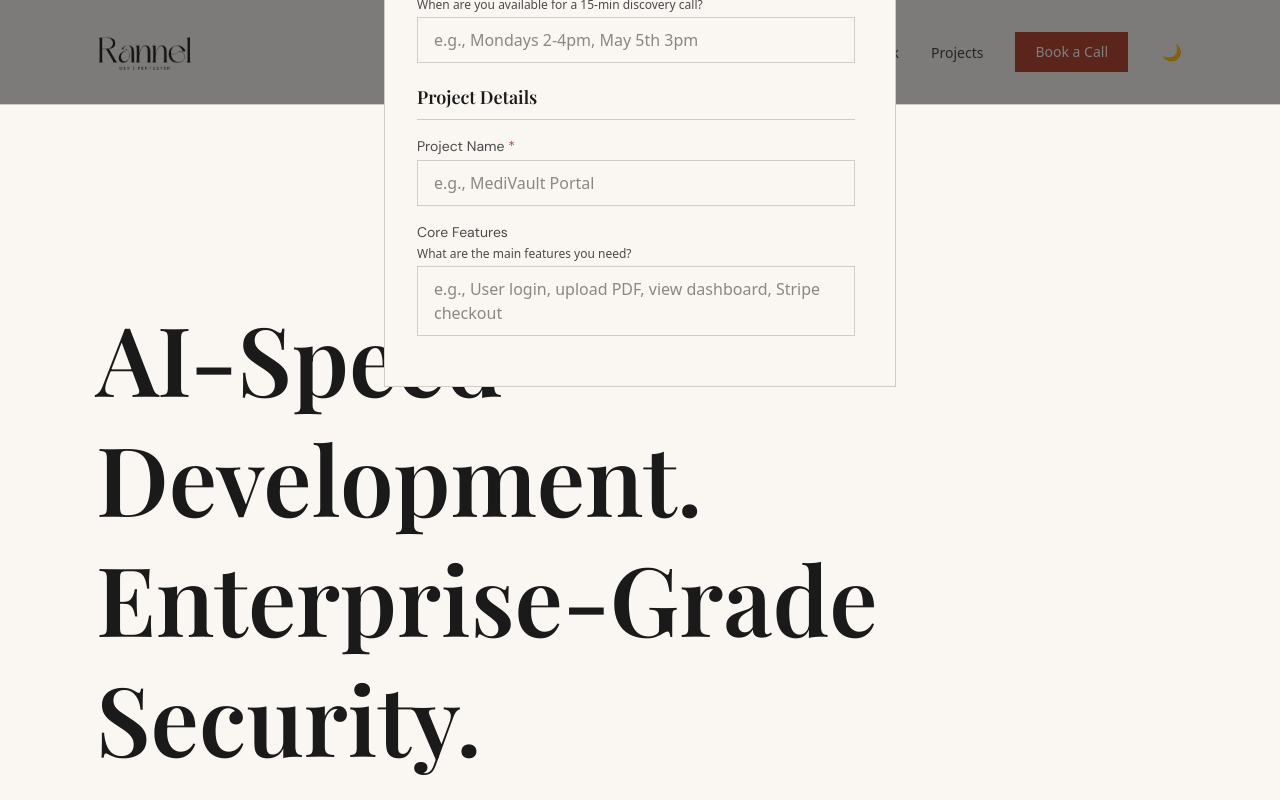
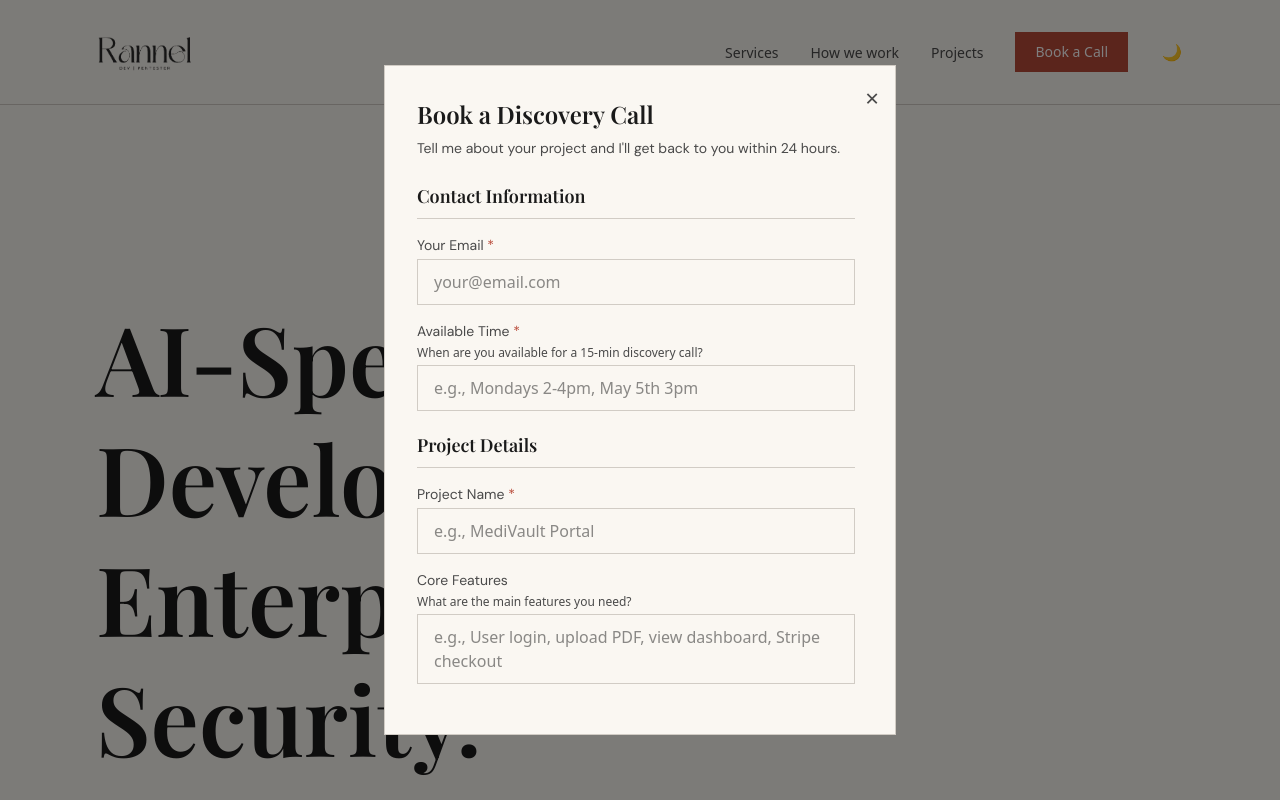
Before and after one commit to Ranga428/RannelPortfolio, a Next.js app in the folder rannel-portfolio/: page / in a window 1280 px wide. Both pictures are taken after a click on the button "Book a Call". Shown: the top 800 px of the page. Built offline with nearby package versions, Linux system fonts and the light colour scheme; a web font is replaced by a local one.

Commit message:
Fix BookCallModal: use ModalContext for single modal state, fix z-index and rendering issues

```diff
--- a/rannel-portfolio/app/layout.tsx
+++ b/rannel-portfolio/app/layout.tsx
@@ -2,6 +2,8 @@ import type { Metadata } from "next";
 import { Playfair_Display, DM_Sans, JetBrains_Mono } from "next/font/google";
 import "./globals.css";
 import ThemeProviderWrapper from "./ThemeProviderWrapper";
+import { ModalProvider } from "@/components/ModalContext";
+import BookCallModalWrapper from "@/components/BookCallModalWrapper";
 
 const playfair = Playfair_Display({ subsets: ["latin"], variable: "--font-serif" });
 const dmSans = DM_Sans({ subsets: ["latin"], variable: "--font-sans" });
@@ -51,7 +53,10 @@ export default function RootLayout({
       </head>
       <body className={`${playfair.variable} ${dmSans.variable} ${jetbrainsMono.variable} antialiased`}>
         <ThemeProviderWrapper>
-          {children}
+          <ModalProvider>
+            <BookCallModalWrapper />
+            {children}
+          </ModalProvider>
         </ThemeProviderWrapper>
       </body>
     </html>
--- a/rannel-portfolio/components/BookCallModal.tsx
+++ b/rannel-portfolio/components/BookCallModal.tsx
@@ -89,9 +89,9 @@ export default function BookCallModal({ isOpen, onClose }: { isOpen: boolean; on
   if (!isOpen) return null;
 
   return (
-    <div className="fixed inset-0 z-50 flex items-center justify-center p-4" style={{ marginTop: '0px' }}>
-      <div className="fixed inset-0 bg-black/50" onClick={onClose} style={{ marginTop: '0px' }} />
-      <div className="relative bg-[var(--color-bg-main)] rounded-none max-w-lg w-full p-6 md:p-8 border border-[var(--color-border)]">
+    <div className="fixed inset-0 z-[999] flex items-center justify-center p-4" style={{ marginTop: '0px' }}>
+       <div className="fixed inset-0 bg-black/50 z-[999]" onClick={onClose} style={{ marginTop: '0px' }} />
+       <div className="relative z-[1000] bg-[var(--color-bg-main)] rounded-none max-w-lg w-full p-6 md:p-8 border border-[var(--color-border)]">
         <button
           onClick={onClose}
           className="absolute top-4 right-4 text-[#4A4A4A] dark:text-[#A8A39C] hover:text-[#B84A39] text-2xl"
--- /dev/null
+++ b/rannel-portfolio/components/BookCallModalWrapper.tsx
@@ -0,0 +1,9 @@
+"use client";
+
+import { useModal } from "./ModalContext";
+import BookCallModal from "./BookCallModal";
+
+export default function BookCallModalWrapper() {
+  const { isModalOpen, closeModal } = useModal();
+  return <BookCallModal isOpen={isModalOpen} onClose={closeModal} />;
+}
--- a/rannel-portfolio/components/Hero.tsx
+++ b/rannel-portfolio/components/Hero.tsx
@@ -2,14 +2,12 @@
 
 import Link from "next/link";
 import { motion } from "framer-motion";
-import { useState } from "react";
-import BookCallModal from "./BookCallModal";
+import { useModal } from "./ModalContext";
 
 export default function Hero() {
-  const [isModalOpen, setIsModalOpen] = useState(false);
+  const { openModal } = useModal();
 
   return (
-    <>
     <section className="bg-[var(--color-bg-main)] py-40 md:py-48">
       <div className="max-w-6xl mx-auto px-6 md:px-8">
         <motion.h1
@@ -37,7 +35,7 @@ export default function Hero() {
           <motion.button
             whileHover={{ scale: 1.05 }}
             whileTap={{ scale: 0.95 }}
-              onClick={() => setIsModalOpen(true)}
+            onClick={openModal}
             className="bg-[#B84A39] text-white px-8 py-3.5 rounded-none"
           >
             Book a Discovery Call
@@ -50,7 +48,5 @@ export default function Hero() {
         </motion.div>
       </div>
     </section>
-      <BookCallModal isOpen={isModalOpen} onClose={() => setIsModalOpen(false)} />
-    </>
   );
 }
--- /dev/null
+++ b/rannel-portfolio/components/ModalContext.tsx
@@ -0,0 +1,33 @@
+"use client";
+
+import { createContext, useContext, useState, ReactNode } from "react";
+
+const ModalContext = createContext<{
+  isModalOpen: boolean;
+  openModal: () => void;
+  closeModal: () => void;
+} | null>(null);
+
+export function ModalProvider({ children }: { children: ReactNode }) {
+  const [isModalOpen, setIsModalOpen] = useState(false);
+
+  return (
+    <ModalContext.Provider
+      value={{
+        isModalOpen,
+        openModal: () => setIsModalOpen(true),
+        closeModal: () => setIsModalOpen(false),
+      }}
+    >
+      {children}
+    </ModalContext.Provider>
+  );
+}
+
+export function useModal() {
+  const context = useContext(ModalContext);
+  if (!context) {
+    throw new Error("useModal must be used within a ModalProvider");
+  }
+  return context;
+}
--- a/rannel-portfolio/components/Navbar.tsx
+++ b/rannel-portfolio/components/Navbar.tsx
@@ -7,10 +7,11 @@ import { useTheme } from "next-themes";
 import { useState, useEffect } from "react";
 import { motion, AnimatePresence } from "framer-motion";
 import BookCallModal from "./BookCallModal";
+import { useModal } from "./ModalContext";
 
 export default function Navbar() {
   const { theme, setTheme } = useTheme();
-  const [isModalOpen, setIsModalOpen] = useState(false);
+  const { isModalOpen, openModal, closeModal } = useModal();
   const [mounted, setMounted] = useState(false);
   const [isMobileMenuOpen, setIsMobileMenuOpen] = useState(false);
   const [isScrolled, setIsScrolled] = useState(false);
@@ -75,7 +76,7 @@ export default function Navbar() {
             <motion.button
               whileHover={{ scale: 1.05 }}
               whileTap={{ scale: 0.95 }}
-              onClick={() => setIsModalOpen(true)}
+              onClick={openModal}
               className="bg-[#B84A39] text-white px-5 py-2.5 rounded-none text-sm"
             >
               Book a Call
@@ -140,7 +141,7 @@ export default function Navbar() {
                 <button
                   onClick={() => {
                     setIsMobileMenuOpen(false);
-                    setIsModalOpen(true);
+                    openModal();
                   }}
                   className="w-full bg-[#B84A39] text-white px-5 py-3 rounded-none text-sm"
                 >
@@ -156,7 +157,6 @@ export default function Navbar() {
             </motion.div>
           )}
         </AnimatePresence>
-        <BookCallModal isOpen={isModalOpen} onClose={() => setIsModalOpen(false)} />
       </motion.nav>
     </>
   );
```
Lines whose indentation alone changed are shown as unchanged.
